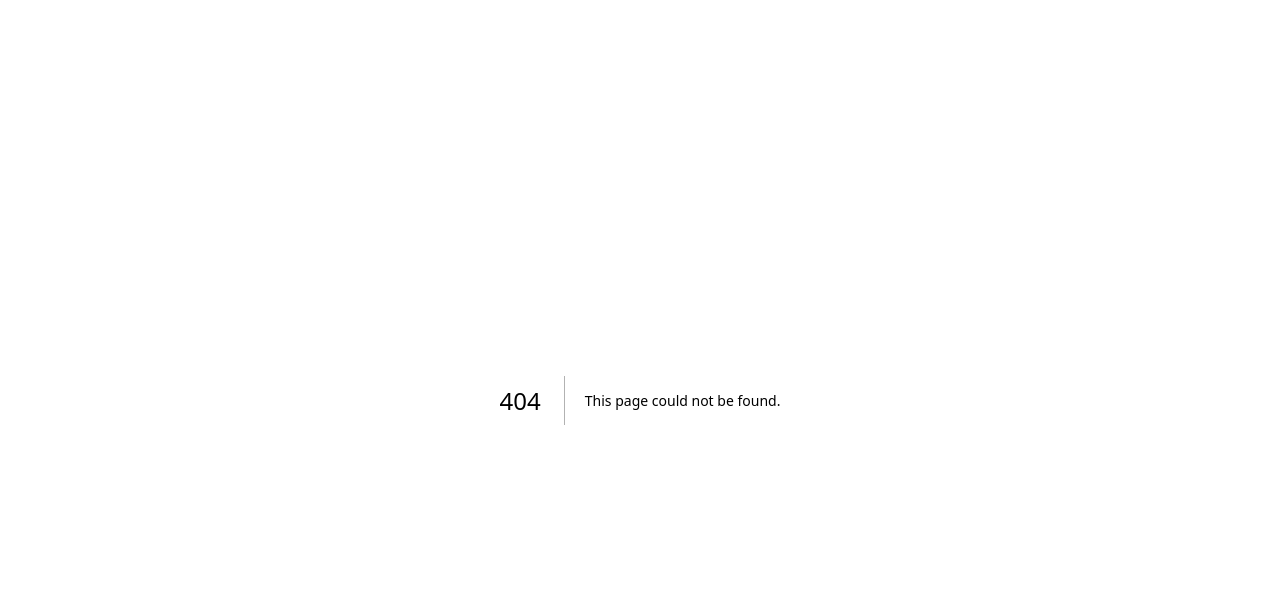
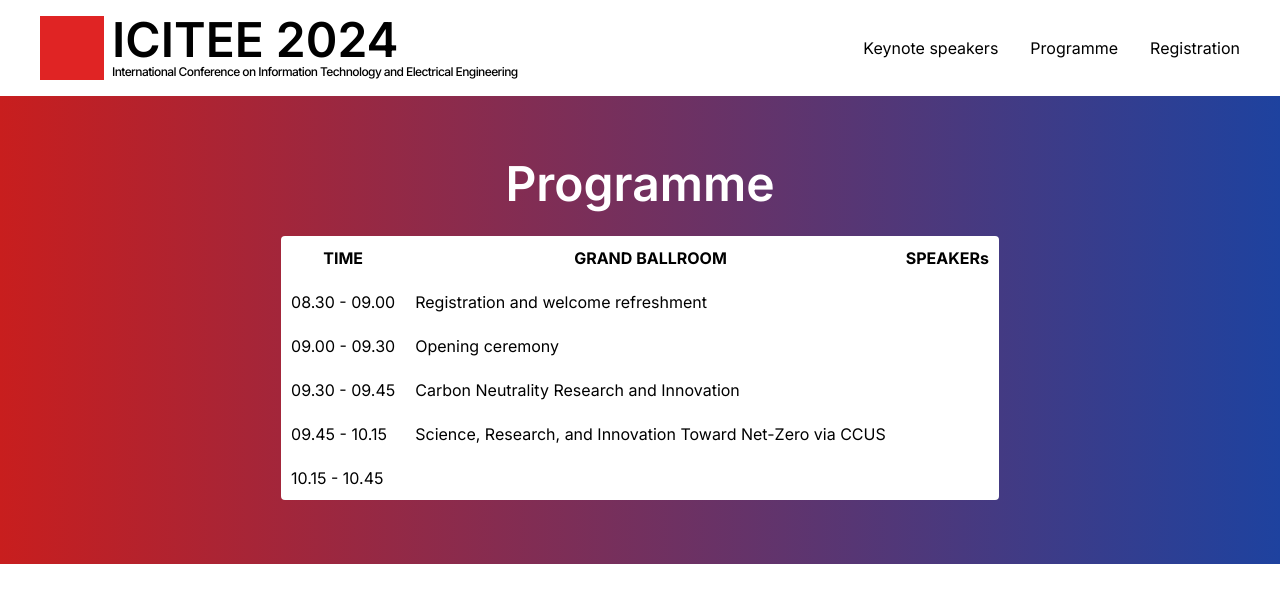
Before and after one commit to thunyoubun/ccs-registration, a Next.js app: page /programme in a window 1280 px wide. Before the commit this address had no page. Shown: the top 602 px of the page. Built offline with nearby package versions, Linux system fonts and the light colour scheme.

Commit message:
create programme page

```diff
--- /dev/null
+++ b/src/app/programme/page.tsx
@@ -0,0 +1,50 @@
+import Navbar from "../Components/Navbar"
+
+function ProgrammePage() {
+    return (
+        <header>
+            <div className="h-screen relative">
+                <Navbar />
+                <div className="mt-24 p-16 bg-gradient-to-r from-red-700 to-blue-800 flex justify-center ">
+                    <div className="grid grid-cols-1 gap-7">
+                        <h2 className="text-white text-5xl font-semibold text-center">Programme</h2>
+                        <div className="bg-white grid-cols-full rounded">
+                            <table className="table-auto">
+                                <thead>
+                                    <tr>
+                                        <th>TIME</th>
+                                        <th>GRAND BALLROOM</th>
+                                        <th>SPEAKERs</th>
+                                    </tr>
+                                </thead>
+                                <tbody>
+                                    <tr>
+                                        <td>08.30 - 09.00</td>
+                                        <td>Registration and welcome refreshment</td>
+                                    </tr>
+                                    <tr>
+                                        <td>09.00 - 09.30</td>
+                                        <td>Opening ceremony</td>
+                                    </tr>
+                                    <tr>
+                                        <td>09.30 - 09.45</td>
+                                        <td>Carbon Neutrality Research and Innovation</td>
+                                    </tr>
+                                    <tr>
+                                        <td>09.45 - 10.15</td>
+                                        <td>Science, Research, and Innovation Toward Net-Zero via CCUS</td>
+                                    </tr>
+                                    <tr>
+                                        <td>10.15 - 10.45</td>
+                                    </tr>
+                                </tbody>
+                            </table>
+                        </div>
+                    </div>
+
+                </div>
+            </div>
+        </header>
+    )
+}
+export default ProgrammePage
```
